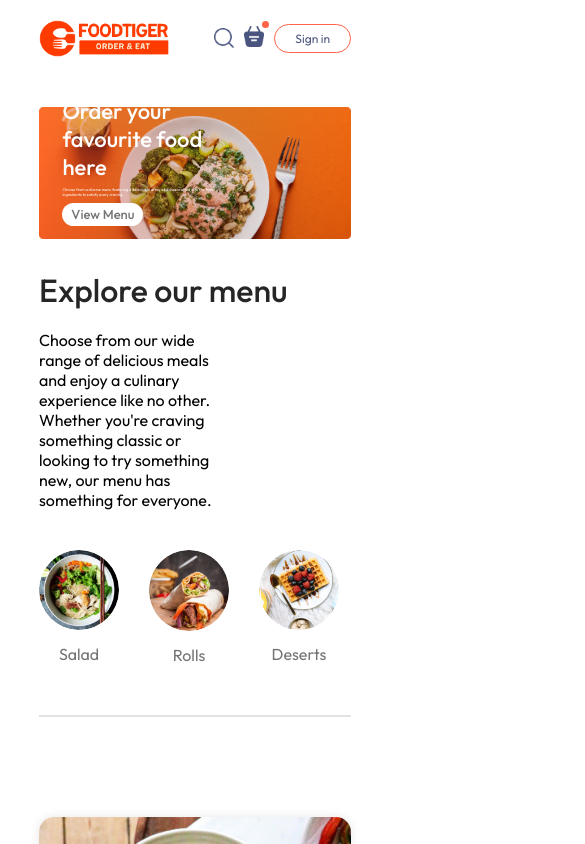
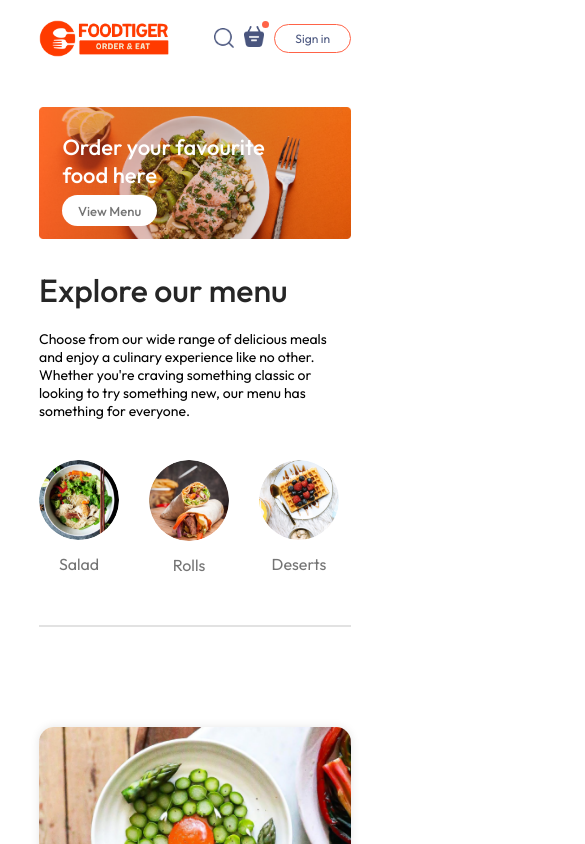
Before and after one commit to Al-Fuad/FoodTiger, a React (Vite) app in the folder frontend/: page / in a window 390 px wide. Shown: the top 844 px of the page, 585 px wide, since content can reach past the window. Built offline with nearby package versions, Linux system fonts and the light colour scheme.

Commit message:
feat: Update component IDs for accessibility and improve CSS styles for responsiveness

```diff
--- a/frontend/src/components/AddDownload/AppDownload.jsx
+++ b/frontend/src/components/AddDownload/AppDownload.jsx
@@ -4,7 +4,7 @@ import React from 'react'
 
 const AppDownload = () => {
   return (
-    <div className={styles.appDownload} id={styles.appDownloadId}>
+    <div className={styles.appDownload} id='app-download'>
       <p>For Better Experience Download <br /> FoodTiger App</p>
       <div className={styles.appDownloadPlatforms}>
         <img src={assets.play_store} alt="" />
--- a/frontend/src/components/AddDownload/AppDownload.module.css
+++ b/frontend/src/components/AddDownload/AppDownload.module.css
@@ -1,5 +1,5 @@
 .appDownload{
-    margin: 100px;
+    margin-top: 100px;
     font-size: max(3vw, 20px);
     text-align: center;
     font-weight: 500;
--- a/frontend/src/components/ExploreMenu/ExploreMenu.jsx
+++ b/frontend/src/components/ExploreMenu/ExploreMenu.jsx
@@ -4,7 +4,7 @@ import { menu_list} from '../../assets/assets'
 
 const ExploreMenu = ({category, setCategory}) => {
   return (
-    <div className={styles.exploreMenu} id={styles.exploreMenuId}>
+    <div className={styles.exploreMenu} id='explore-menu'>
         <h1>Explore our menu</h1>
         <p className={styles.exploreMenuText}>
             Choose from our wide range of delicious meals and enjoy a culinary experience like no other. Whether you're craving something classic or looking to try something new, our menu has something for everyone.
--- a/frontend/src/components/ExploreMenu/ExploreMenu.module.css
+++ b/frontend/src/components/ExploreMenu/ExploreMenu.module.css
@@ -53,3 +53,10 @@
     border: 4px solid tomato;
     padding: 2px;
 }
+
+@media (max-width: 1050px) {
+    .exploreMenuText{
+        max-width: 100%;
+        font-size: 14px;
+    }
+}
--- a/frontend/src/components/Footer/Footer.jsx
+++ b/frontend/src/components/Footer/Footer.jsx
@@ -4,7 +4,7 @@ import React from 'react'
 
 const Footer = () => {
     return (
-        <div className={styles.footer} id={styles.footerId}>
+        <div className={styles.footer} id='footer'>
             <div className={styles.footerContent}>
                 <div className={styles.footerContentLeft}>
                     <img className={styles.logo} src={assets.logo} alt="" />
--- a/frontend/src/components/Footer/Footer.module.css
+++ b/frontend/src/components/Footer/Footer.module.css
@@ -26,22 +26,22 @@
     gap: 20px;
 }
 
-li{
+li {
     list-style: none;
     margin-bottom: 10px;
     cursor: pointer;
 }
 
-h2{
+h2 {
     color: white;
 }
 
-.footerSocialIcons{
+.footerSocialIcons {
     display: flex;
     width: 40px;
 }
 
-.footerSocialIcons img{
+.footerSocialIcons img {
     margin-right: 15px;
 
 }
@@ -50,10 +50,23 @@ h2{
     height: 60px;
 }
 
-.footer hr{
+.footerCopyright {
+    text-align: center;
+    margin-bottom: 20px;
+}
+
+.footer hr {
     width: 100%;
     height: 2px;
     margin: 20px 0;
     border: none;
     background-color: gray;
 }
+
+@media (max-width: 750px) {
+    .footerContent {
+        display: flex;
+        flex-direction: column;
+        gap: 35px;
+    }
+}
--- a/frontend/src/components/Header/Header.module.css
+++ b/frontend/src/components/Header/Header.module.css
@@ -41,3 +41,21 @@
     border-radius: 50px;
     cursor: pointer;
 }
+
+@media (max-width: 1050px) {
+    .headerContents{
+        max-width: 45%;
+    }
+}
+
+@media (max-width: 750px) {
+    .headerContents{
+        max-width: 65%;
+    }
+    .headerContents p{
+        display: none;
+    }
+    .headerContents button{
+        padding: 2vw 4vw;
+    }
+}
--- a/frontend/src/components/Navbar/Navbar.jsx
+++ b/frontend/src/components/Navbar/Navbar.jsx
@@ -1,6 +1,7 @@
 import React from 'react'
 import styles from './Navbar.module.css'
 import { assets } from '../../assets/assets'
+import { Link } from 'react-router-dom'
 
 const Navbar = () => {
   const [menu, setMenu] = React.useState('home');
@@ -8,14 +9,14 @@ const Navbar = () => {
     <div className={styles.navbar}>
       <img src={assets.logo} alt="" className={styles.logo} />
       <ul className={styles.navbarMenu}>
-        <li onClick={() => { setMenu('home') }} className={menu == 'home' ? styles.active : ''}>home</li>
-        <li onClick={() => { setMenu('menu') }} className={menu == 'menu' ? styles.active : ''}>menu</li>
-        <li onClick={() => { setMenu('mobile-app') }} className={menu == 'mobile-app' ? styles.active : ''}>mobile-app</li>
-        <li onClick={() => { setMenu('contact') }} className={menu == 'contact' ? styles.active : ''}>contact</li>
+        <Link to='/' onClick={() => { setMenu('home') }} className={menu == 'home' ? styles.active : ''}>home</Link>
+        <a href='#explore-menu' onClick={() => { setMenu('menu') }} className={menu == 'menu' ? styles.active : ''}>menu</a>
+        <a href='#app-download' onClick={() => { setMenu('mobile-app') }} className={menu == 'mobile-app' ? styles.active : ''}>mobile-app</a>
+        <a href='#footer' onClick={() => { setMenu('contact') }} className={menu == 'contact' ? styles.active : ''}>contact</a>
       </ul>
       <div className={styles.navbarActions}>
         <img src={assets.search_icon} alt="" />
-        <div className={styles.basket_icon}>
+        <div className={styles.basketIcon}>
 
           <img src={assets.basket_icon} alt="" />
           <div className={styles.dot}></div>
--- a/frontend/src/components/Navbar/Navbar.module.css
+++ b/frontend/src/components/Navbar/Navbar.module.css
@@ -53,7 +53,7 @@
     cursor: pointer;
 }
 
-.basket_icon {
+.basketIcon {
     position: relative;
 }
 
--- a/frontend/src/index.css
+++ b/frontend/src/index.css
@@ -5,6 +5,7 @@
   padding: 0;
   box-sizing: border-box;
   font-family: Outfit;
+  scroll-behavior: smooth;
 }
 
 body{
```
